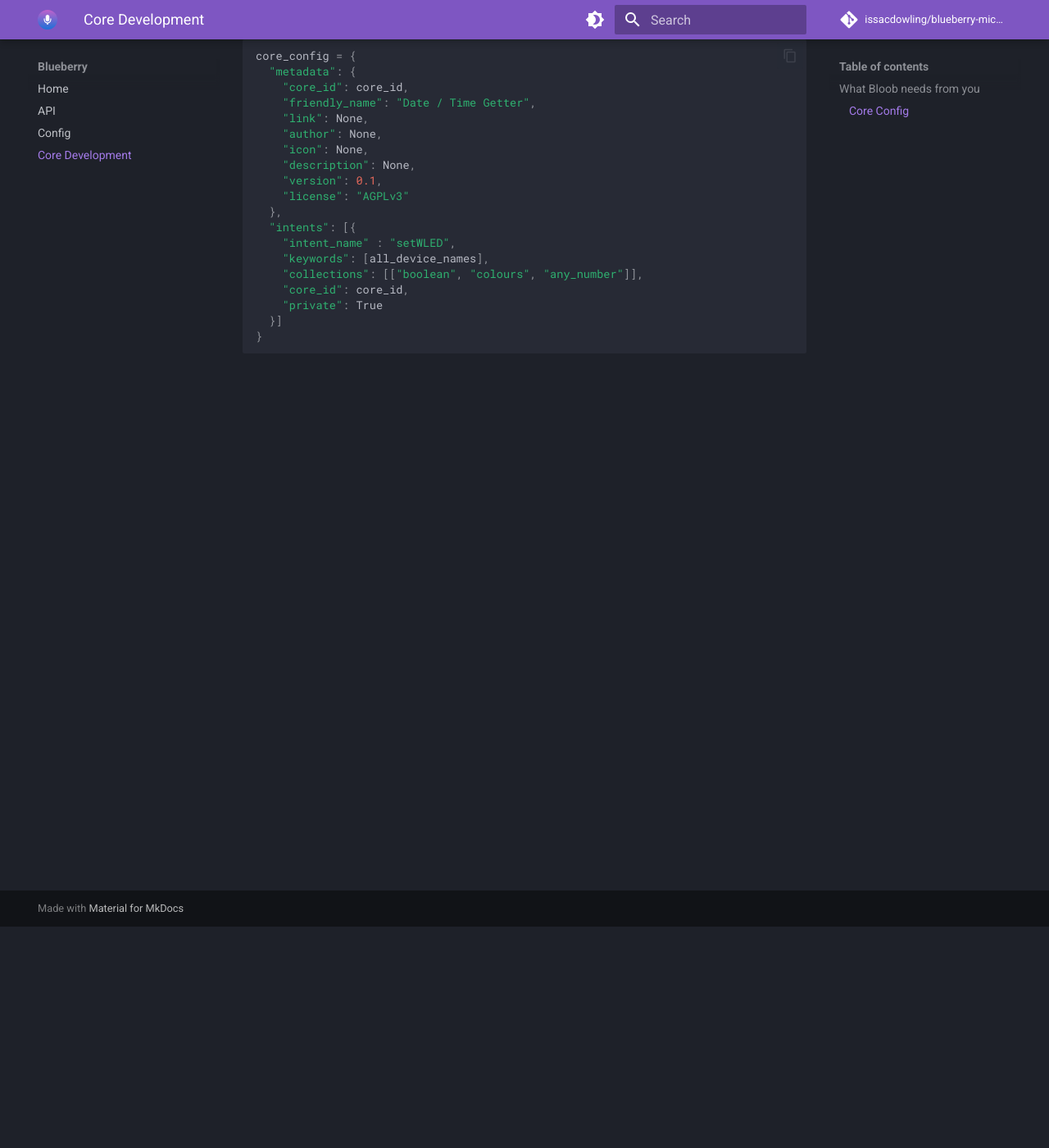
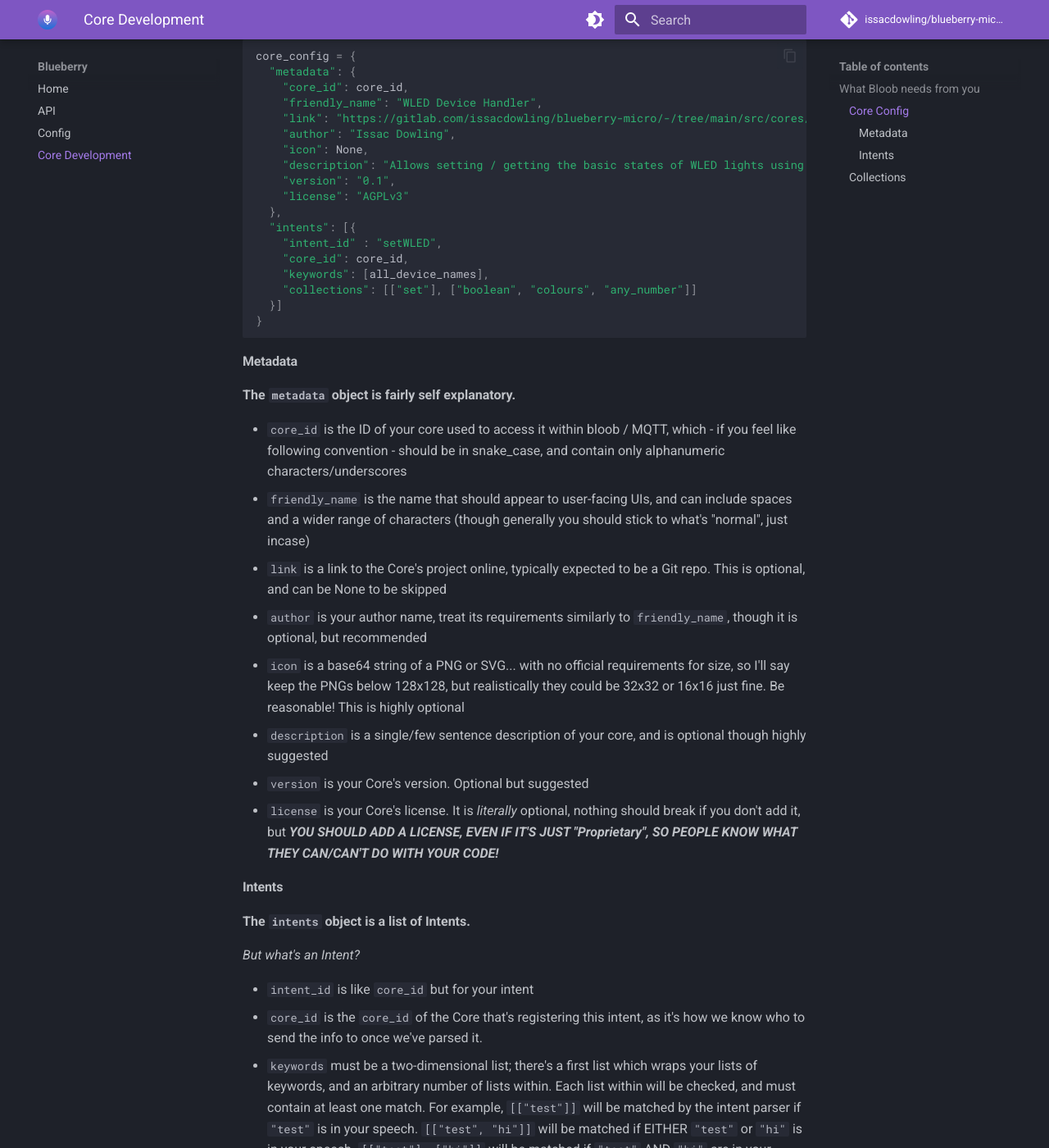
Before and after one commit to issacdowling/Blueberry-Micro, an MkDocs documentation site: the page built from docs/core_development.md, in a window 1280 px wide and 1400 px high, scrolled down 270 px. Shown: the whole window at 82% size. Built offline with MkDocs 1.6.1 and Material for MkDocs 9.7.7, drawn with Linux system fonts in a browser that asks for light colours; plug-ins that fetch from the network failed and are left out; comment, search, counter and statistics services are not loaded; some of the changed text lies outside the part shown.

````diff
--- a/docs/core_development.md
+++ b/docs/core_development.md
@@ -10,20 +10,46 @@
 core_config = {
   "metadata": {
     "core_id": core_id,
-    "friendly_name": "Date / Time Getter",
-    "link": None,
-    "author": None,
+    "friendly_name": "WLED Device Handler",
+    "link": "https://gitlab.com/issacdowling/blueberry-micro/-/tree/main/src/cores/wled",
+    "author": "Issac Dowling",
     "icon": None,
-    "description": None,
-    "version": 0.1,
+    "description": "Allows setting / getting the basic states of WLED lights using their REST API",
+    "version": "0.1",
     "license": "AGPLv3"
   },
   "intents": [{
-    "intent_name" : "setWLED",
+    "intent_id" : "setWLED",
+    "core_id": core_id,
     "keywords": [all_device_names],
-    "collections": [["boolean", "colours", "any_number"]],
-    "core_id": core_id,
-    "private": True
+    "collections": [["set"], ["boolean", "colours", "any_number"]]
   }]
 }
 ```
+
+#### Metadata
+
+**The `metadata` object is fairly self explanatory.**
+
+* `core_id` is the ID of your core used to access it within bloob / MQTT, which - if you feel like following convention - should be in snake_case, and contain only alphanumeric characters/underscores
+* `friendly_name` is the name that should appear to user-facing UIs, and can include spaces and a wider range of characters (though generally you should stick to what's "normal", just incase)
+* `link` is a link to the Core's project online, typically expected to be a Git repo. This is optional, and can be None to be skipped
+* `author` is your author name, treat its requirements similarly to `friendly_name`, though it is optional, but recommended
+* `icon` is a base64 string of a PNG or SVG... with no official requirements for size, so I'll say keep the PNGs below 128x128, but realistically they could be 32x32 or 16x16 just fine. Be reasonable! This is highly optional
+* `description` is a single/few sentence description of your core, and is optional though highly suggested
+* `version` is your Core's version. Optional but suggested
+* `license` is your Core's license. It is _literally_ optional, nothing should break if you don't add it, but ***YOU SHOULD ADD A LICENSE, EVEN IF IT'S JUST "Proprietary", SO PEOPLE KNOW WHAT THEY CAN/CAN'T DO WITH YOUR CODE!***
+
+#### Intents
+
+**The `intents` object is a list of Intents.**
+
+*But what's an Intent?*
+
+* `intent_id` is like `core_id` but for your intent
+* `core_id` is the `core_id` of the Core that's registering this intent, as it's how we know who to send the info to once we've parsed it.
+* `keywords` must be a two-dimensional list; there's a first list which wraps your lists of keywords, and an arbitrary number of lists within. Each list within will be checked, and must contain at least one match. For example, `[["test"]]` will be matched by the intent parser if `"test"` is in your speech. `[["test", "hi"]]` will be matched if EITHER `"test"` or `"hi"` is in your speech. `[["test"], ["hi"]]` will be matched if `"test"` AND `"hi"` are in your speech. Everything within each list should just be a string of alphanumeric characters (I filter the input, and any special characters from the STT are stripped), and one that you expect that the user would say to call your Core. Adding common false positives (like "dolite" for "door light", in my case") may help.
+* `collections` has a very similar format to `keywords`, however the strings are referencing the name of Collections. Otherwise, the checking logic is identical, so you can learn more about this in the Collections section.
+
+### Collections
+TBD
````
